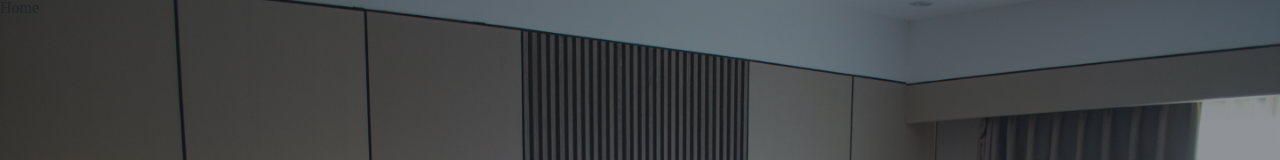
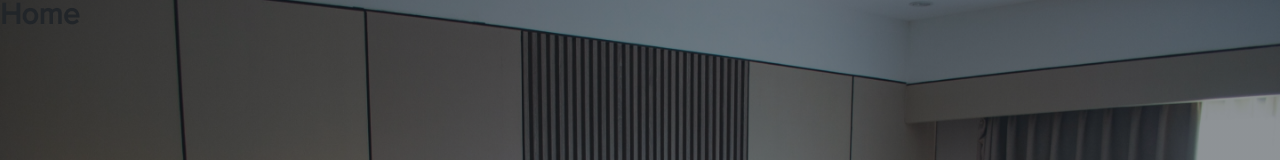
Before and after one commit to maskurniashidi/mti-mitra, a React (Create React App) app: page / in a window 1280 px wide. Shown: the top 160 px of the page. Built offline with nearby package versions, Linux system fonts and the light colour scheme.

Commit message:
fix: slicing login form conflicts Fixes #9

```diff
--- a/src/App.scss
+++ b/src/App.scss
@@ -1 +1,11 @@
-@import "./styles/main.scss";
+@import "./styles/main";
+
+h1 {
+  font-size: 30px;
+  font-family: $sans-serif;
+  font-weight: $bold;
+}
+
+body {
+  font-family: $sans-serif;
+}
--- a/src/styles/main.scss
+++ b/src/styles/main.scss
@@ -1,4 +1,4 @@
 @import "~bootstrap/scss/bootstrap";
-@import "./styles/base/reset";
-@import "./styles/utilities/variables";
-@import "./styles/base/typography";
+@import "./base/reset";
+@import "./utilities/variables";
+@import "./base/typography";
```
Also changed, not shown: src/assets/images/hotel/form-header.png (added).
